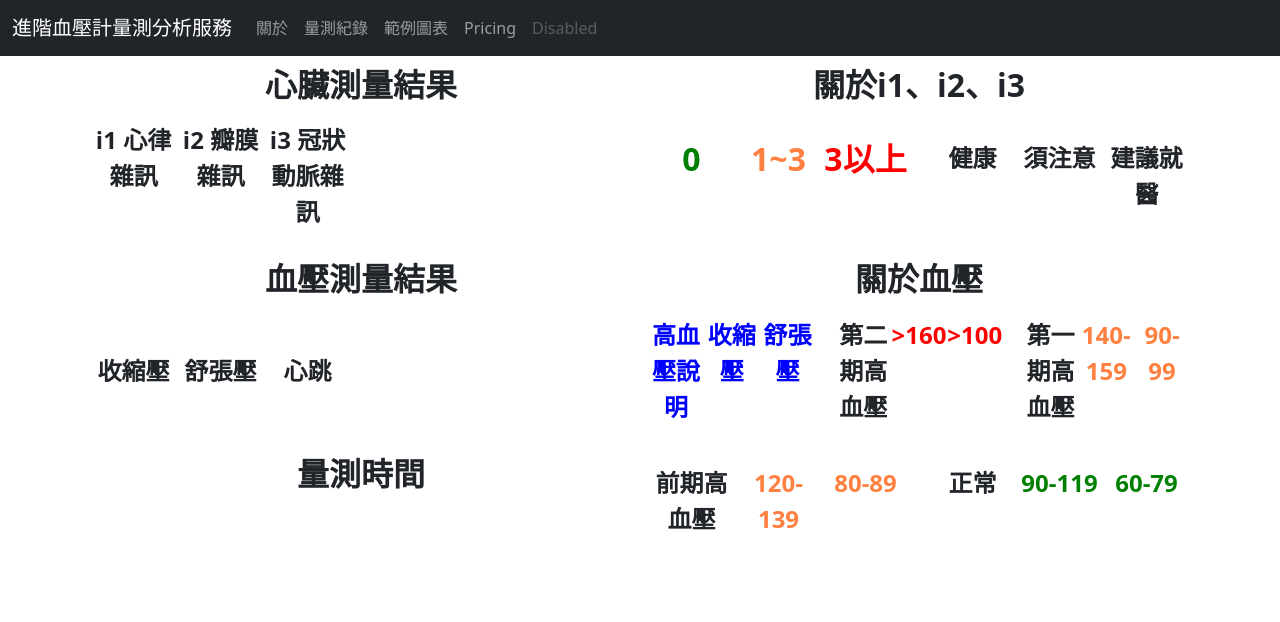
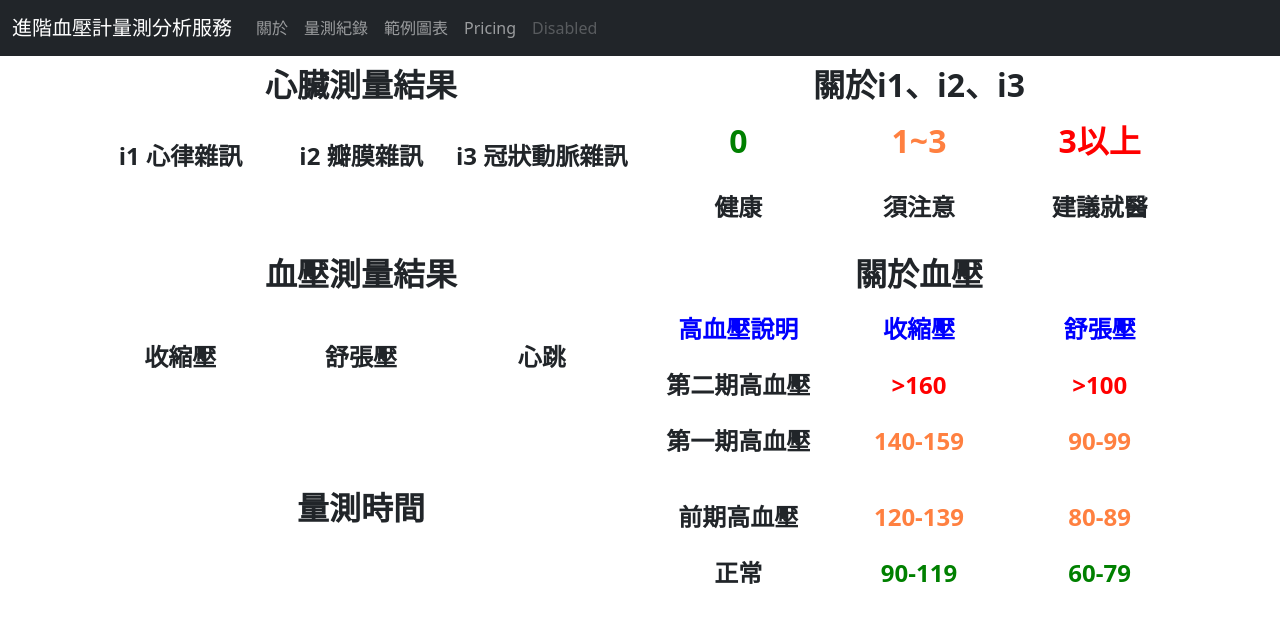
Before and after one commit to bluerainhouse/hrdata_vue, a Vue app: page /record-detail/1 in a window 1280 px wide. Shown: the top 622 px of the page. Built offline with nearby package versions, Linux system fonts and the light colour scheme; no server answers.

Commit message:
fix grid

```diff
--- a/src/views/RecordDetailView.vue
+++ b/src/views/RecordDetailView.vue
@@ -189,6 +189,8 @@ export default {
 
 .row {
   padding: 10px;
+  display: grid;
+  grid-template-columns: repeat(1, 1fr);
 }
 
 .col {
```
